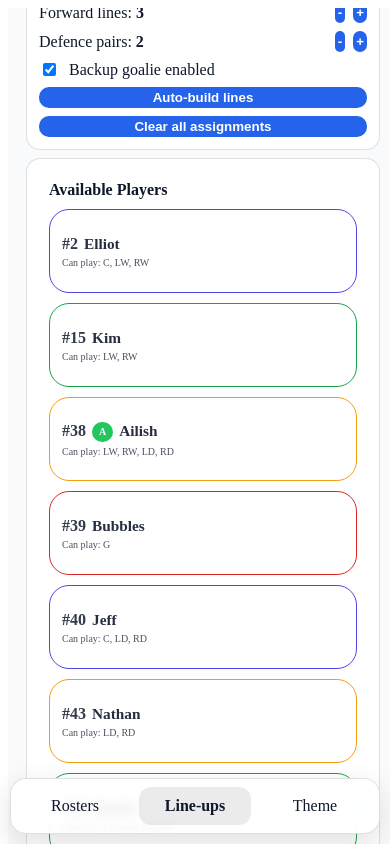
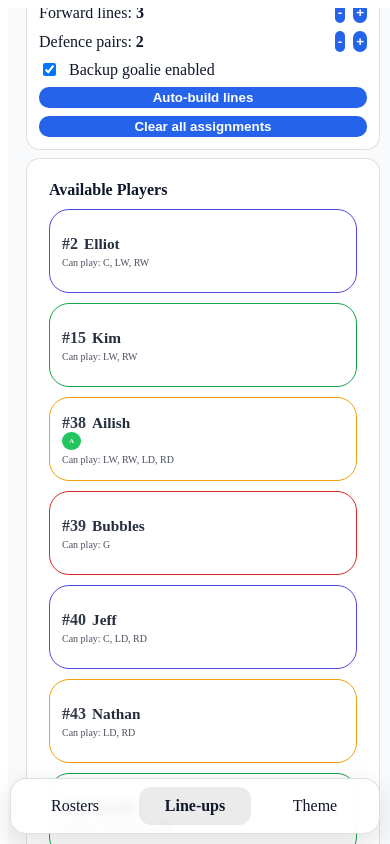
Before and after one commit to Newik83CZ/IceHockeyLineBuilder, a React (Vite) app: page /lineups in a window 390 px wide. Shown: the top 844 px of the page. Built offline with nearby package versions, Linux system fonts and the light colour scheme.

Commit message:
Fixing for phone

```diff
--- a/src/pages/Lineups.jsx
+++ b/src/pages/Lineups.jsx
@@ -175,25 +175,7 @@ function DraggablePlayer({ id, label, sublabel, preferredPosition }) {
               </span>
             ) : null}
 
-            {/* Leadership */}
-            {labelObj.leadership ? (
-              <span
-                ref={badgeRef}
-                style={{
-                  fontSize: `10px`,
-                  fontWeight: 900,
-                  padding: "5px 7px",
-                  borderRadius: 12,
-                  background: "var(--accent)",
-                  color: "var(--surface)",
-                  flexShrink: 0,
-                  lineHeight: 1,
-                }}
-                title={labelObj.leadership === "C" ? "Captain" : "Alternate"}
-              >
-                {labelObj.leadership}
-              </span>
-            ) : null}
+
 
             {/* First name */}
             {labelObj.firstName ? (
@@ -214,6 +196,37 @@ function DraggablePlayer({ id, label, sublabel, preferredPosition }) {
           </span>
 
           {/* LINE 2: last name */}
+
+          <span
+            style={{
+              display: "flex",
+              gap: 6,
+              minWidth: 0,
+              whiteSpace: "nowrap",
+              overflow: "hidden",
+            }}
+          >
+
+          {/* Leadership */}
+            {labelObj.leadership ? (
+              <span
+                ref={badgeRef}
+                style={{
+                  fontSize: `7px`,
+                  fontWeight: 900,
+                  padding: "5px 7px",
+                  borderRadius: 14,
+                  background: "var(--accent)",
+                  color: "var(--surface)",
+                  flexShrink: 0,
+                  //lineHeight: 1,
+                }}
+                title={labelObj.leadership === "C" ? "Captain" : "Alternate"}
+              >
+                {labelObj.leadership}
+              </span>
+            ) : null}
+
           {labelObj.lastName ? (
             <span
               style={{
@@ -229,7 +242,7 @@ function DraggablePlayer({ id, label, sublabel, preferredPosition }) {
               {labelObj.lastName}
             </span>
           ) : null}
-
+          </span>
         </span>
 
       </div>
```
